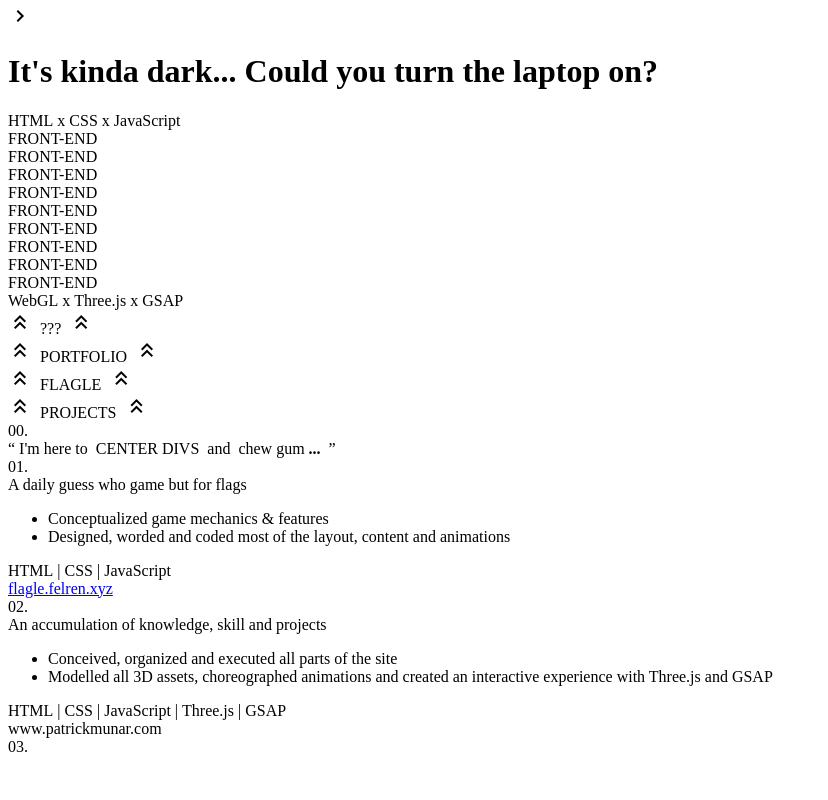
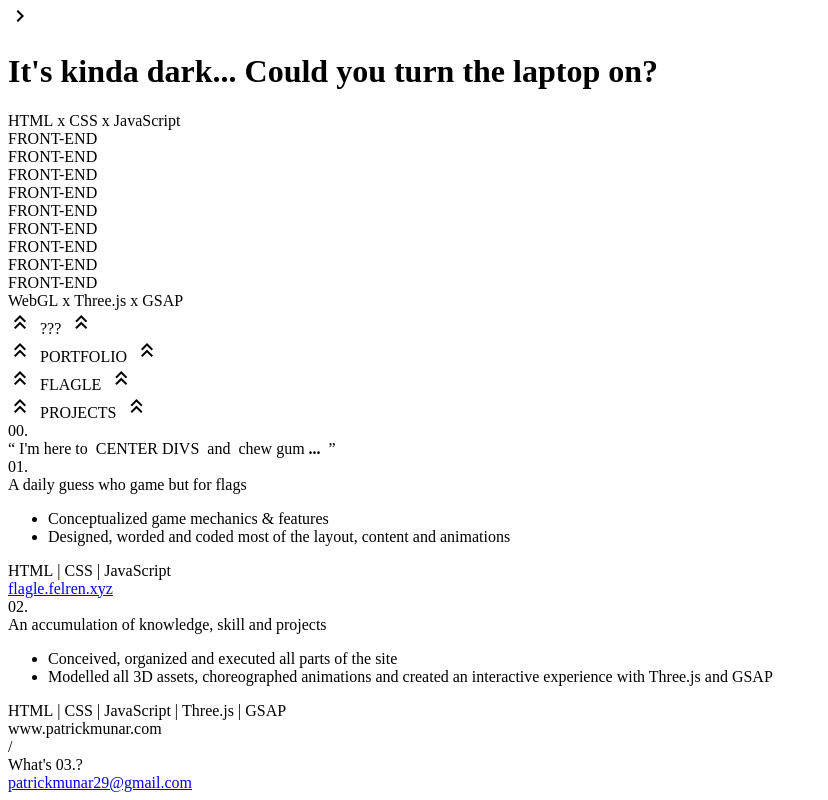
Before and after one commit to PatrickMunar/patrickmunar.com, a website: page src/index.html in a window 1280 px wide. Shown: the part 656-1456 px from the top of the page, without its empty margins (0-828 px from the left). Before the commit the page ends 1420 px from the top, so only its background shows below. Drawn offline with nearby package versions, Linux system fonts and the light colour scheme; a web font is replaced by a local one.

Commit message:
email push

```diff
--- a/src/index.html
+++ b/src/index.html
@@ -160,13 +160,17 @@
                         <li>Modelled all 3D assets, choreographed animations and created an interactive experience with Three.js and GSAP</li>
                     </ul>
                     <t class="stackText Roboto">HTML</t>&nbsp;<t class="stackText mainColor">|</t>&nbsp;<t class="stackText Lobster">CSS</t>&nbsp;<t class="stackText mainColor">|</t>&nbsp;<t class="stackText Nova">JavaScript</t>&nbsp;<t class="stackText mainColor">|</t>&nbsp;<t class="stackText PressStartSmaller">Three.js</t>&nbsp;<t class="stackText mainColor">|</t>&nbsp;<t class="stackText Bangers">GSAP</t><br>
-                    <t class="linkText mainColor">www.patrickmunar.com</t>
+                    <a class="linkText mainColor">www.patrickmunar.com</a>
                 </div>
             </div>
         </div>
         <div class="projectsContent">
             <div class="projectsContentDivSubs">
-                <div class="projectsContentHeader displayBlockMe">03.</div>
+                <div class="projectsContentHeader displayBlockMe">/</div>
+                <div class="projectsContentText actualProjects">
+                    What's&nbsp;<t class="Orbitron">03.</t>?<br>
+                    <a href="mailto:patrickmunar29@gmail.com" class="mainColor">patrickmunar29@gmail.com</a>
+                </div>
             </div>
         </div>
     </div>
--- a/src/script.js
+++ b/src/script.js
@@ -3382,6 +3382,8 @@ const activateScrollTrigger = () => {
         // scale: 0.8,
         ease: 'none',
     })
+
+    // Form
 }
 
 // cursor change
--- a/src/style.css
+++ b/src/style.css
@@ -921,3 +921,12 @@ body::-webkit-scrollbar {
 .breakDiv {
     word-wrap: break-word;
 }
+
+.Orbitron {
+    font-family: 'Orbitron', sans-serif;
+}
+
+a::selection {
+    background-color: red;
+    color: white;
+}
```
